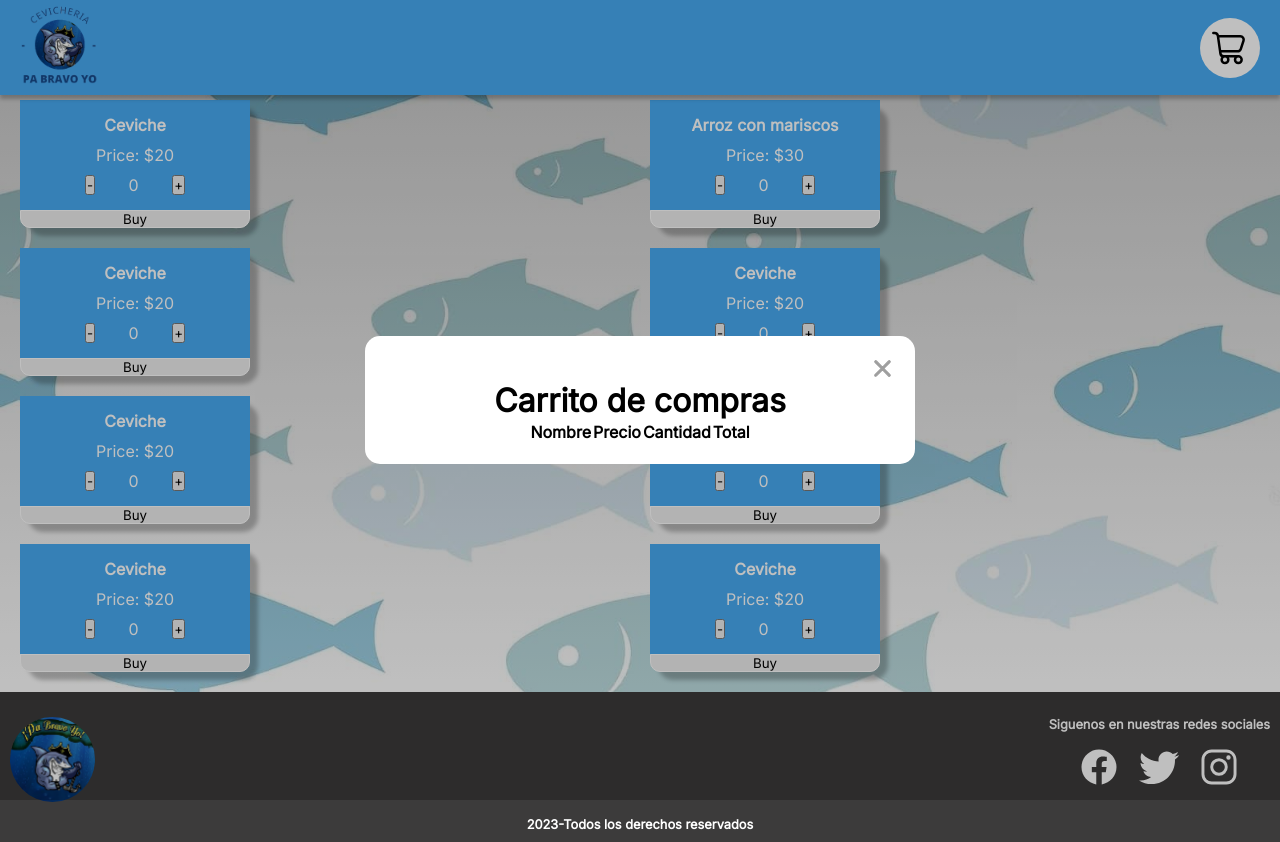
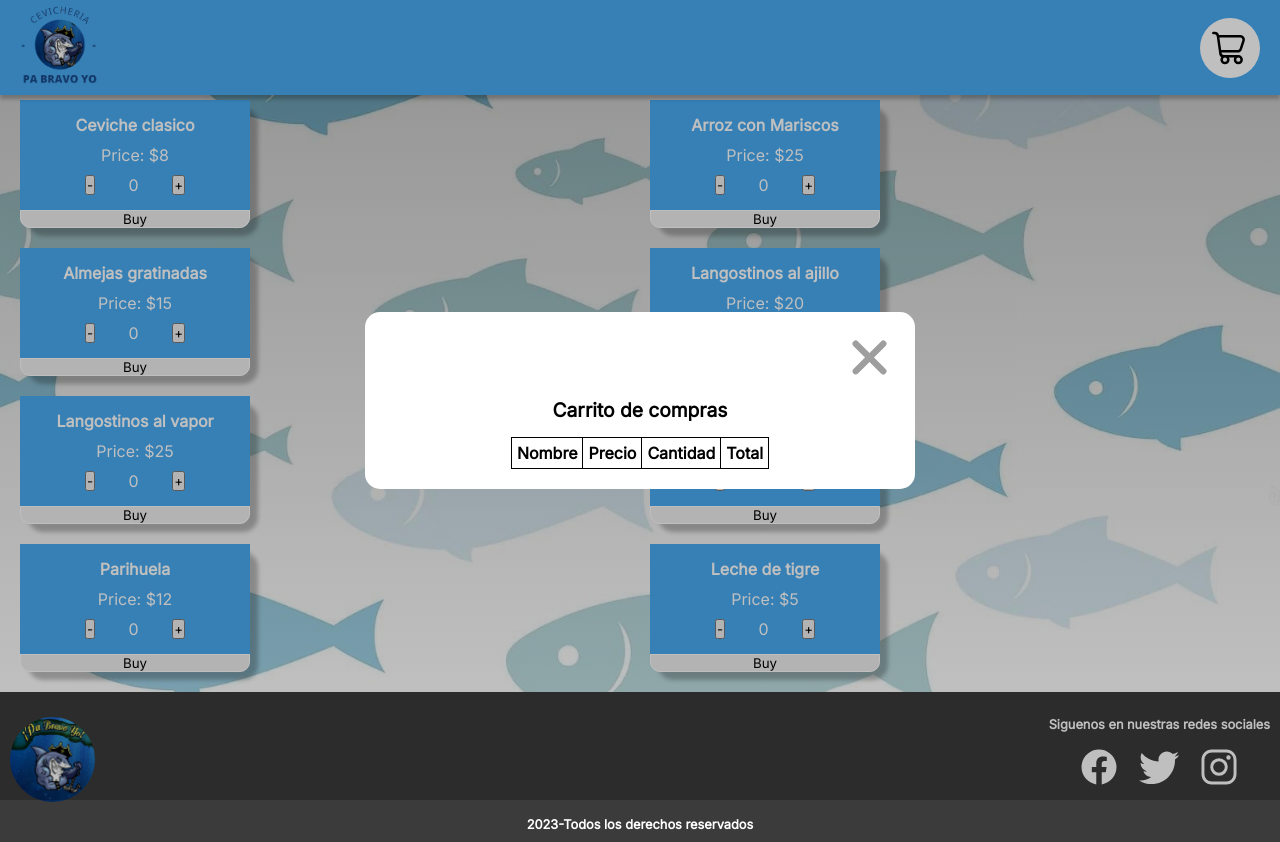
Before and after one commit to JosueSifuentesA/PaBravoYoJS, a React (Vite) app: page /paginaPrincipal in a window 1280 px wide. Both pictures are taken after a click on the element 1230 px from the left and 47 px from the top of the page. Built offline with nearby package versions, Linux system fonts and the light colour scheme.

Commit message:
Change ItemList

```diff
--- a/src/Components/ShopHome.jsx
+++ b/src/Components/ShopHome.jsx
@@ -17,51 +17,51 @@ import { useState } from 'react'
 const ITEM_LIST = {
 
   0: {
-    nombre: 'Ceviche',
+    nombre: 'Ceviche clasico',
     thumbnail: null,
-    price: 20,
+    price: 8,
     id: 0
   },
   1: {
-    nombre: 'Arroz con mariscos',
+    nombre: 'Arroz con Mariscos',
     thumbnail: null,
-    price: 30,
+    price: 25,
     id: 1
   },
   2: {
-    nombre: 'Ceviche',
+    nombre: 'Almejas gratinadas',
     thumbnail: null,
-    price: 20,
+    price: 15,
     id: 2
   },
   3: {
-    nombre: 'Ceviche',
+    nombre: 'Langostinos al ajillo',
     thumbnail: null,
     price: 20,
     id: 3
   },
   4: {
-    nombre: 'Ceviche',
+    nombre: 'Langostinos al vapor',
     thumbnail: null,
-    price: 20,
+    price: 25,
     id: 4
   },
   5: {
-    nombre: 'Ceviche',
+    nombre: 'Camarones a la plancha',
     thumbnail: null,
-    price: 20,
+    price: 18,
     id: 5
   },
   6: {
-    nombre: 'Ceviche',
+    nombre: 'Parihuela',
     thumbnail: null,
-    price: 20,
+    price: 12,
     id: 6
   },
   7: {
-    nombre: 'Ceviche',
+    nombre: 'Leche de tigre',
     thumbnail: null,
-    price: 20,
+    price: 5,
     id: 7
   }
 
@@ -82,12 +82,16 @@ const ShopHome = () => {
 
       {shopingModule && (
 
-        <div style={{ zIndex: '10000', position: 'fixed', backgroundColor: 'rgb(0,0,0,0.25)', height: '100%', width: '100%', display: 'flex', justifyContent: 'center' }}>
-          <div style={{ width: '80%', maxWidth: '550px', display: 'flex', justifyContent: 'center', alignItems: 'center', flexFlow: 'column', backgroundColor: 'white', justifySelf: 'center', alignSelf: 'center', padding: '20px', boxSizing: 'border-box', borderRadius: '15px' }}>
-            <img onClick={() => { setShopingModule(false) }} src={iconClose} style={{ width: '5%', height: '5%', alignSelf: 'flex-end' }} />
+        <div className='shopingCartContainer'>
+          <div className='shopingCartContainer_handler'>
+            <img className='handler_img' onClick={() => { setShopingModule(false) }} src={iconClose} />
             <h1>Carrito de compras</h1>
 
-            <table>
+            <table style={{
+              border: '1px solid black',
+              borderCollapse: 'collapse'
+            }}
+            >
               <thead>
                 <tr>
                   <th>Nombre</th>
--- a/src/Components/shopHome.css
+++ b/src/Components/shopHome.css
@@ -70,3 +70,56 @@
     position: relative;
     top: 5rem;
 }
+
+table{
+    text-align: center;
+}
+
+td{
+    border: 1px solid black;
+    padding: 5px;
+    box-sizing: border-box;
+}
+
+th{
+    border: 1px solid black;
+    padding: 5px;
+    box-sizing: border-box;
+}
+
+.shopingCartContainer{
+    z-index: 10000;
+    position: fixed;
+    background-color: rgb(0,0,0,0.25);
+    height: 100%;
+    width: 100%;
+    display: flex;
+    justify-content: center;
+}
+
+.shopingCartContainer_handler{
+    width: 80%;
+    max-width: 550px;
+    display: flex;
+    justify-content: center;
+    align-items: center;
+    flex-flow: column;
+    background-color: white;
+    justify-self: center;
+    align-self: center;
+    padding: 20px;
+    box-sizing: border-box;
+    border-radius: 15px;
+    gap: 15px;
+}
+
+.handler_img{
+    width: 10%;
+    height: 10%;
+    align-self: flex-end;
+}
+
+.shopingCartContainer h1{
+    text-align: center;
+    font-size: 1.2em;
+}
```
